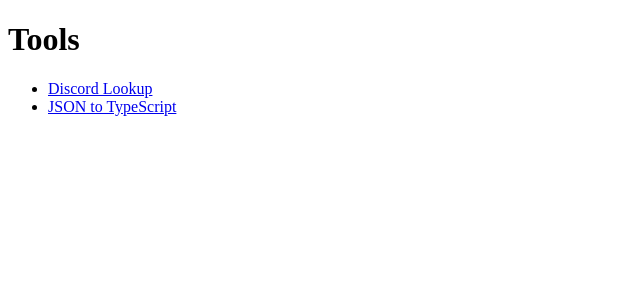
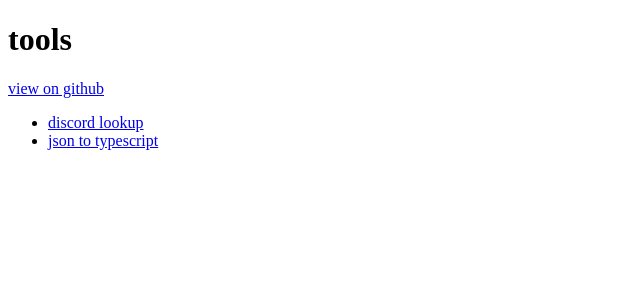
Before and after one commit to alii/tools, a Next.js app: page / in a window 1280 px wide. Shown: the top 300 px of the page, without its empty margins (0-640 px from the left). Built offline with nearby package versions, Linux system fonts and the light colour scheme.

Commit message:
add github link

```diff
--- a/src/pages/index.tsx
+++ b/src/pages/index.tsx
@@ -4,13 +4,16 @@
 export default function Home() {
   return (
     <MainLayout>
-      <h1>Tools</h1>
+      <h1 className="text-xl font-bold">tools</h1>
+      <a href="https://github.com/alii/tools" className="text-blue-500 underline">
+        view on github
+      </a>
       <ul className="list-disc">
         <li>
-          <Link href="/lookup">Discord Lookup</Link>
+          <Link href="/lookup">discord lookup</Link>
         </li>
         <li>
-          <Link href="/json-ts">JSON to TypeScript</Link>
+          <Link href="/json-ts">json to typescript</Link>
         </li>
       </ul>
     </MainLayout>
--- a/src/pages/lookup.tsx
+++ b/src/pages/lookup.tsx
@@ -10,11 +10,11 @@
   return (
     <MainLayout>
       <Link href="/">back</Link>
-      <h1>Discord Lookup</h1>
+
       <input
         type="text"
-        placeholder="Discord ID"
-        className="w-48 bg-red-50 text-red-500 rounded-md placeholder-red-300 px-2 py-1.5"
+        placeholder="discord id"
+        className="w-48 block bg-red-50 text-red-500 rounded-md placeholder-red-300 px-2 py-1.5"
         value={id ?? ""}
         onChange={(v) => setId(v.target.value)}
       />
```
